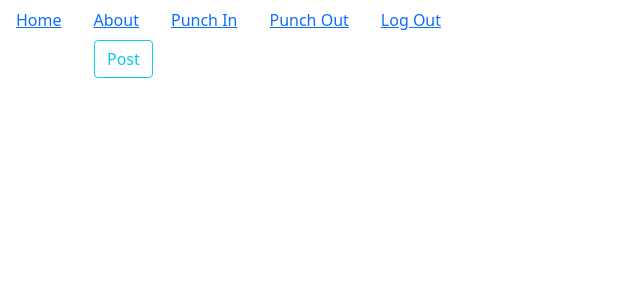
After one commit to awatersny/time_cards, a Flask app: page /create in a window 1280 px wide. The commit adds this page. Shown: the top 300 px of the page, without its empty margins (0-640 px from the left). Run offline with Flask 2, Linux system fonts and the light colour scheme; the visitor is signed in with stand-in values (Sample User, id 1); some libraries are stand-ins or nearby versions.

Commit message:
Add punch in functionality

```diff
--- a/myapp/templates/base.html
+++ b/myapp/templates/base.html
@@ -20,7 +20,10 @@
 
         {% if current_user.is_authenticated %}
         <li class="nav-link">
-            <a href="{{url_for('users.account')}}">Account</a>
+            <a href="{{url_for('time_cards.create_card')}}">Punch In</a>
+        </li>
+        <li class="nav-link">
+            <a href="{{url_for('users.account')}}">Punch Out</a>
         </li>
         <li class="nav-link">
             <a href="{{url_for('users.logout')}}">Log Out</a>
--- /dev/null
+++ b/myapp/templates/punch_in.html
@@ -0,0 +1,11 @@
+{% extends "base.html" %}
+{% block content %}
+    <div class="container">
+      <form class="form-group" method="POST">
+          {{form.hidden_tag()}}
+        <div class="form-group">
+            {{form.submit(class="btn btn-outline-info")}}
+        </div>
+      </form>
+    </div>
+{% endblock %}
```
